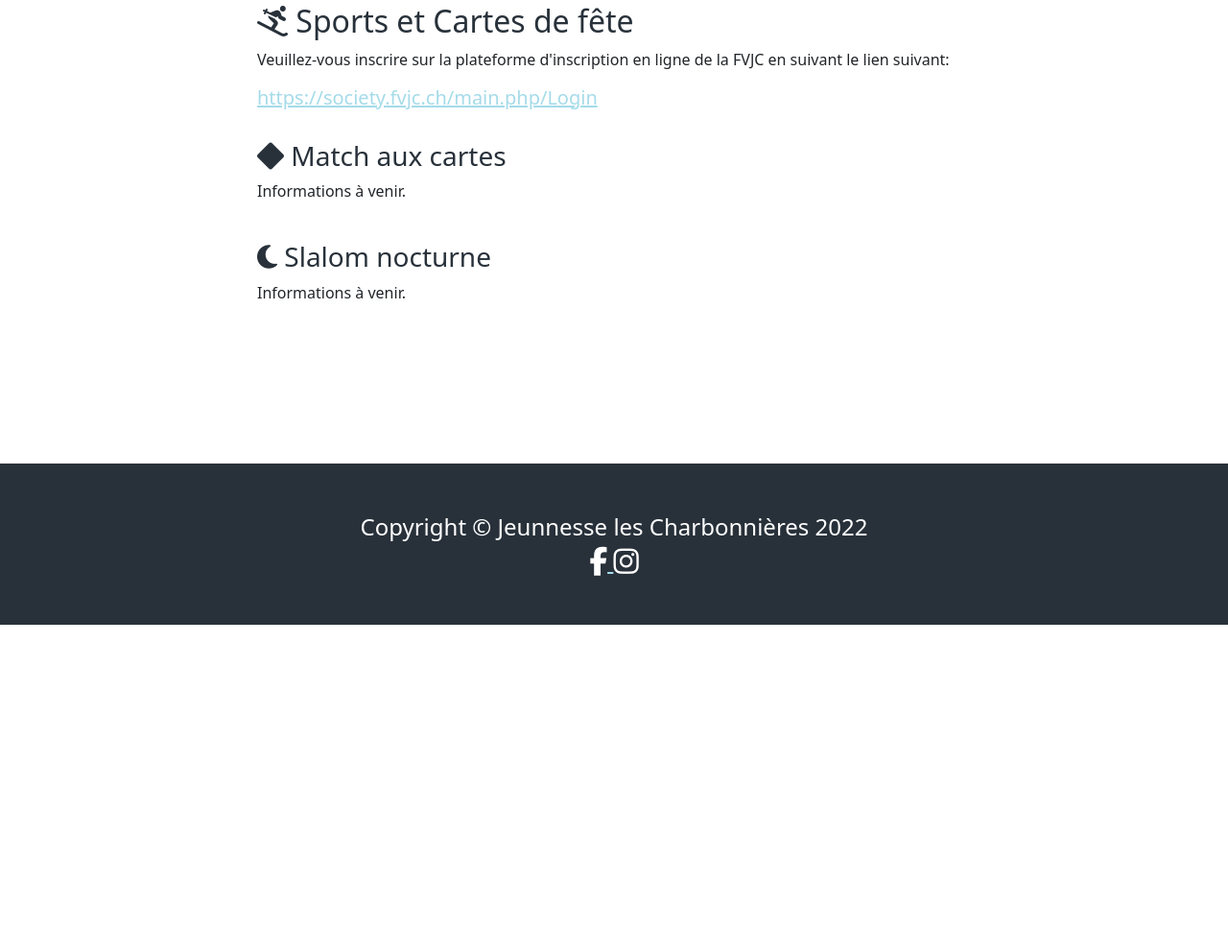
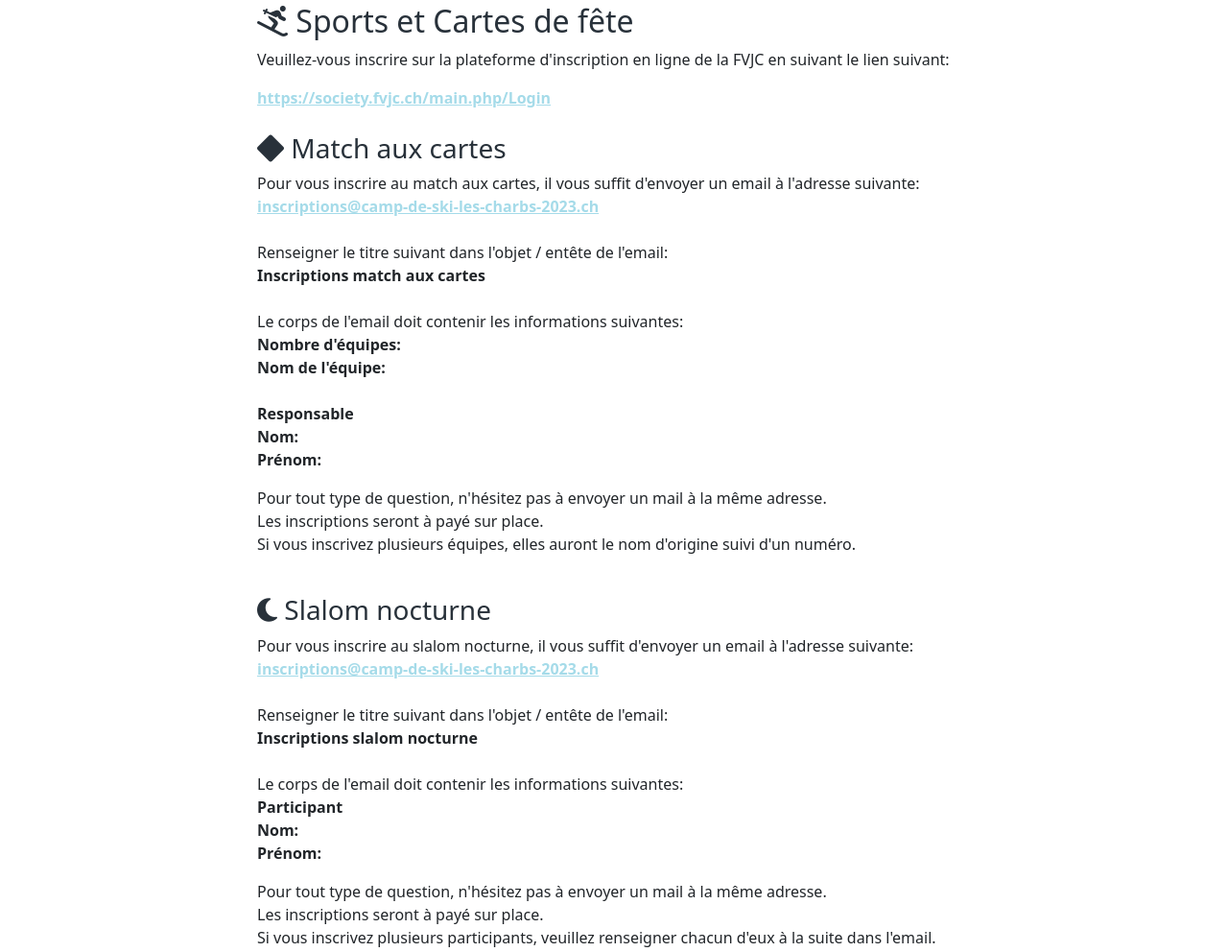
Before and after one commit to alecberney/site-camp-de-ski-les-charbs-2023, a plain HTML site: page inscriptions.html in a window 1280 px wide. Shown: the part 217-1209 px from the top of the page at 96% size. Before the commit the page ends 868 px from the top, so only its background shows below. Drawn offline with nearby package versions, Linux system fonts and the light colour scheme.

Commit message:
update inscription + sponsors

```diff
--- a/css/form.css
+++ b/css/form.css
@@ -58,6 +58,15 @@ strong {
     padding: 10px;
 }
 
+.big-link {
+    font-size: 16px;
+    font-weight: bold;
+}
+
+.bold-text {
+    font-weight: bold;
+}
+
 /* Tables */
 thead {
     background-color: var(--cds-grey);
--- a/inscriptions.html
+++ b/inscriptions.html
@@ -80,37 +80,66 @@
 				<h2><i class="fa-solid fa-person-skiing"></i> Sports et Cartes de fête</h2>
 				<p>Veuillez-vous inscrire sur la plateforme d'inscription en ligne de la FVJC
 					en suivant le lien suivant:</p>
-				<h5><a href="https://society.fvjc.ch/main.php/Login">https://society.fvjc.ch/main.php/Login</a></h5>
+				<a class="big-link" href="https://society.fvjc.ch/main.php/Login">
+					https://society.fvjc.ch/main.php/Login
+				</a>
 			</article>
 
 			<br/>
 			<article class="col-lg-8 mx-auto">
 				<h3><i class="fa-solid fa-diamond"></i> Match aux cartes</h3>
-				<p>Informations à venir.</p>
-				<!--<p class="lead">Veuillez adresser toutes questions ou remarques à propos du bénévolat,
-					par email à la responsable bénévole:
+				<p>Pour vous inscrire au match aux cartes,
+					il vous suffit d'envoyer un email à l'adresse suivante:
 					<br/>
-					<strong>Elias Kneuss</strong>
-					<br/>
-					<a href="mailto:">
-						<i class="fa fa-envelope fa-3x icontact"></i>
-					</a>
-				</p>-->
+					<a class="big-link" href="mailto:inscriptions@camp-de-ski-les-charbs-2023.ch">
+						inscriptions@camp-de-ski-les-charbs-2023.ch
+					</a><br/><br/>
+
+					Renseigner le titre suivant dans l'objet / entête de l'email:<br/>
+					<span class="bold-text">Inscriptions match aux cartes</span><br/><br/>
+
+					Le corps de l'email doit contenir les informations suivantes:<br/>
+					<span class="bold-text">
+						Nombre d'équipes:<br/>
+						Nom de l'équipe:<br/><br/>
+
+						Responsable<br/>
+						Nom:<br/>
+						Prénom:
+					</span>
+				</p>
+				<p>
+					Pour tout type de question, n'hésitez pas à envoyer un mail à la même adresse.<br/>
+					Les inscriptions seront à payé sur place.<br/>
+					Si vous inscrivez plusieurs équipes, elles auront le nom d'origine suivi d'un numéro.
+				</p>
 			</article>
 
 			<br/>
 			<article class="col-lg-8 mx-auto">
 				<h3><i class="fa-solid fa-moon"></i> Slalom nocturne</h3>
-				<p>Informations à venir.</p>
-				<!--<p class="lead">Veuillez adresser toutes questions ou remarques à propos du bénévolat,
-					par email à la responsable bénévole:
+				<p>Pour vous inscrire au slalom nocturne,
+					il vous suffit d'envoyer un email à l'adresse suivante:
 					<br/>
-					<strong>Elias Kneuss</strong>
-					<br/>
-					<a href="mailto:">
-						<i class="fa fa-envelope fa-3x icontact"></i>
-					</a>
-				</p>-->
+					<a class="big-link" href="mailto:inscriptions@camp-de-ski-les-charbs-2023.ch">
+						inscriptions@camp-de-ski-les-charbs-2023.ch
+					</a><br/><br/>
+
+					Renseigner le titre suivant dans l'objet / entête de l'email:<br/>
+					<span class="bold-text">Inscriptions slalom nocturne</span><br/><br/>
+
+					Le corps de l'email doit contenir les informations suivantes:<br/>
+					<span class="bold-text">
+						Participant<br/>
+						Nom:<br/>
+						Prénom:
+					</span>
+				</p>
+				<p>
+					Pour tout type de question, n'hésitez pas à envoyer un mail à la même adresse.<br/>
+					Les inscriptions seront à payé sur place.<br/>
+					Si vous inscrivez plusieurs participants, veuillez renseigner chacun d'eux à la suite dans l'email.
+				</p>
 			</article>
 		</section>
 	</main>
```
Also changed, not shown: index.html (+2 -6 lines).
